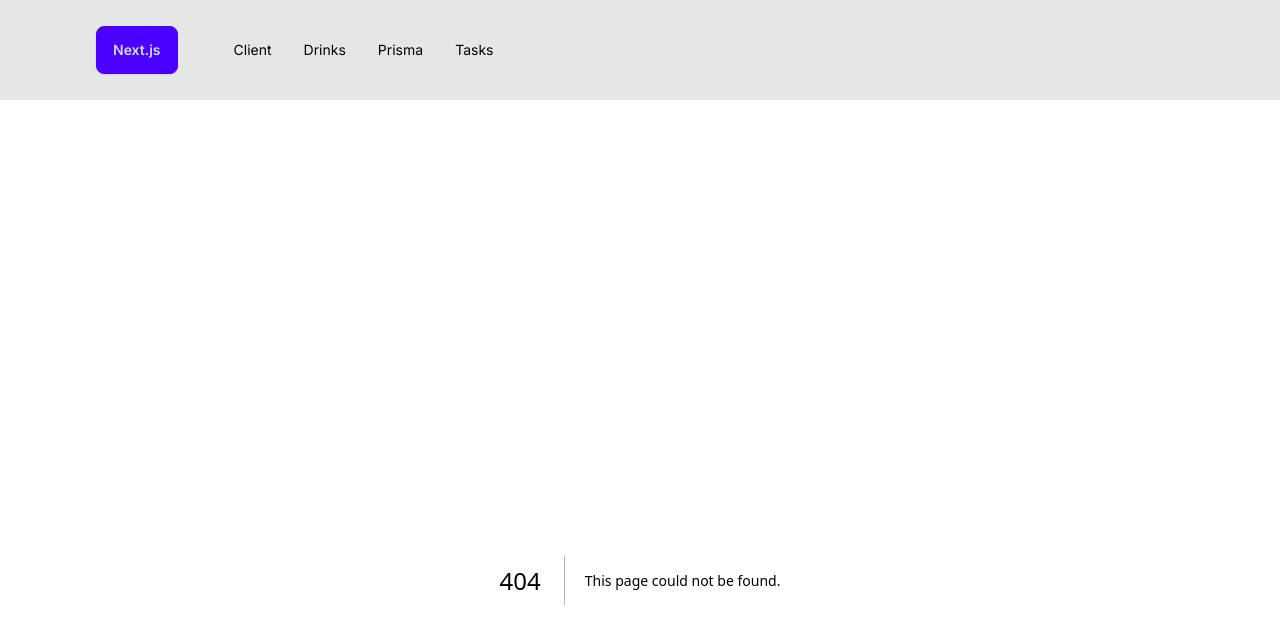
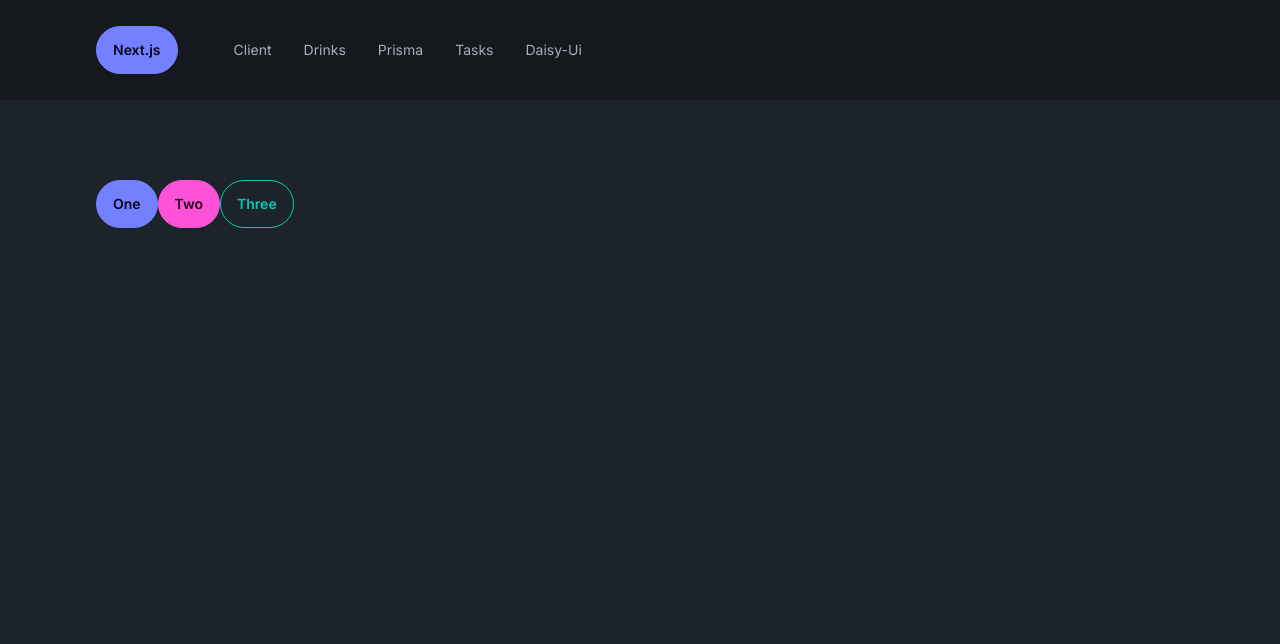
Before and after one commit to hninhnin0929/mynextapp-withjotai, a Next.js app: page /daisy-ui in a window 1280 px wide. Before the commit this address had no page. Shown: the top 644 px of the page. Built offline with nearby package versions, Linux system fonts and the light colour scheme.

Commit message:
test daisy buttons and theme

```diff
--- /dev/null
+++ b/src/app/about/info/page.tsx
@@ -0,0 +1,9 @@
+
+
+export default function AboutInfoPage() {
+    return (
+      <div>
+        <h1 className='text-7xl'>AboutInfoPage</h1>
+      </div>
+    )
+  }
--- /dev/null
+++ b/src/app/daisy-ui/page.tsx
@@ -0,0 +1,9 @@
+export default function DaisyUITest() {
+  return (
+    <div>
+      <button className="btn btn-primary">One</button>
+      <button className="btn btn-secondary">Two</button>
+      <button className="btn btn-accent btn-outline">Three</button>
+    </div>
+  );
+}
--- a/src/app/globals.css
+++ b/src/app/globals.css
@@ -21,5 +21,7 @@ body {
 }
 
 @layer utilities {
-
+  .btn {
+    @apply rounded-full;
+  }
 }
--- a/src/app/layout.tsx
+++ b/src/app/layout.tsx
@@ -17,7 +17,7 @@ export default function RootLayout({
   children: React.ReactNode;
 }>) {
   return (
-    <html lang="en">
+    <html lang="en" data-theme="dark">
       <body className={inter.className}>
         <Providers>
           <Navbar />
--- a/src/components/Navbar.tsx
+++ b/src/components/Navbar.tsx
@@ -5,6 +5,7 @@ const links = [
   { href: '/drinks', label: 'drinks' },
   { href: '/prisma-example', label: 'prisma' },
   { href: '/tasks', label: 'tasks' },
+  { href: '/daisy-ui', label: 'daisy-ui' },
 ];
 
 const Navbar = () => {
--- a/tailwind.config.ts
+++ b/tailwind.config.ts
@@ -16,5 +16,8 @@ const config: Config = {
     },
   },
   plugins: [require('daisyui')],
+  daisyui: {
+    themes: ["light", "dark", "cupcake"],
+  },
 };
 export default config;
```
